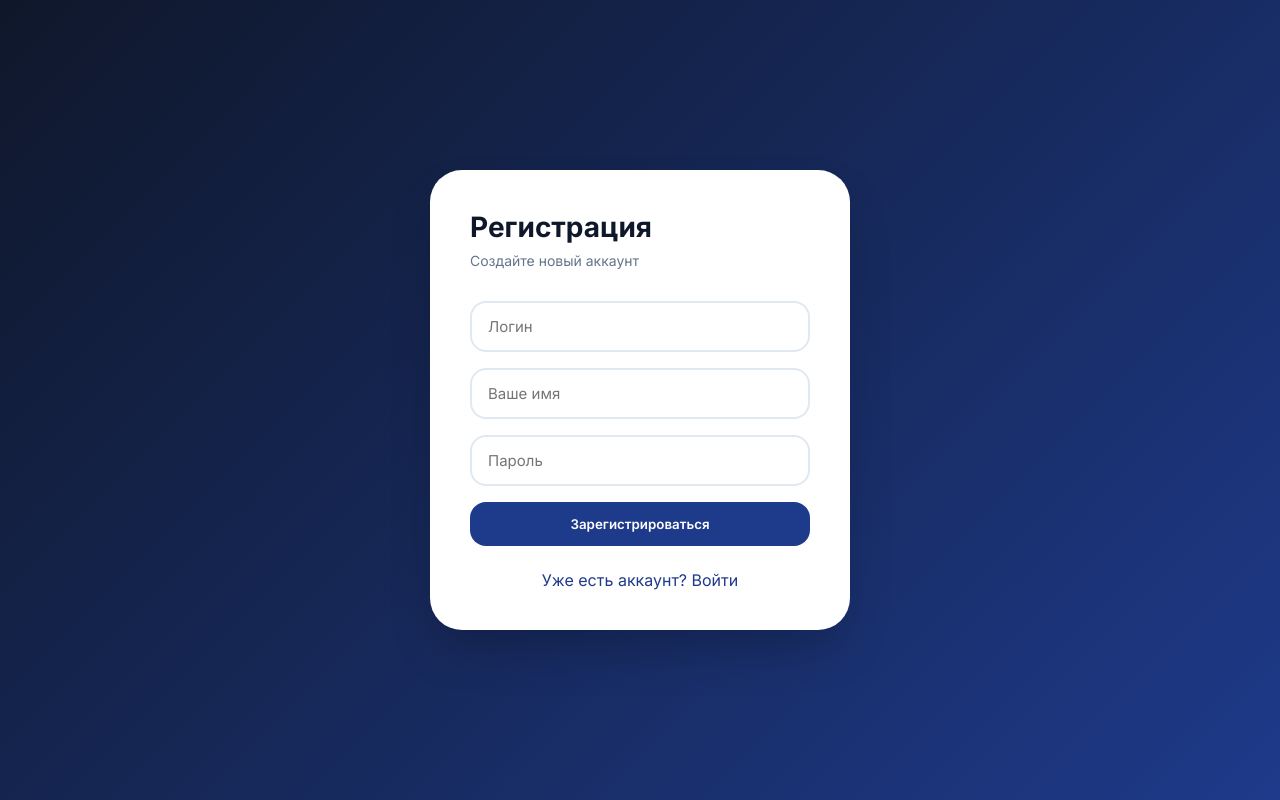
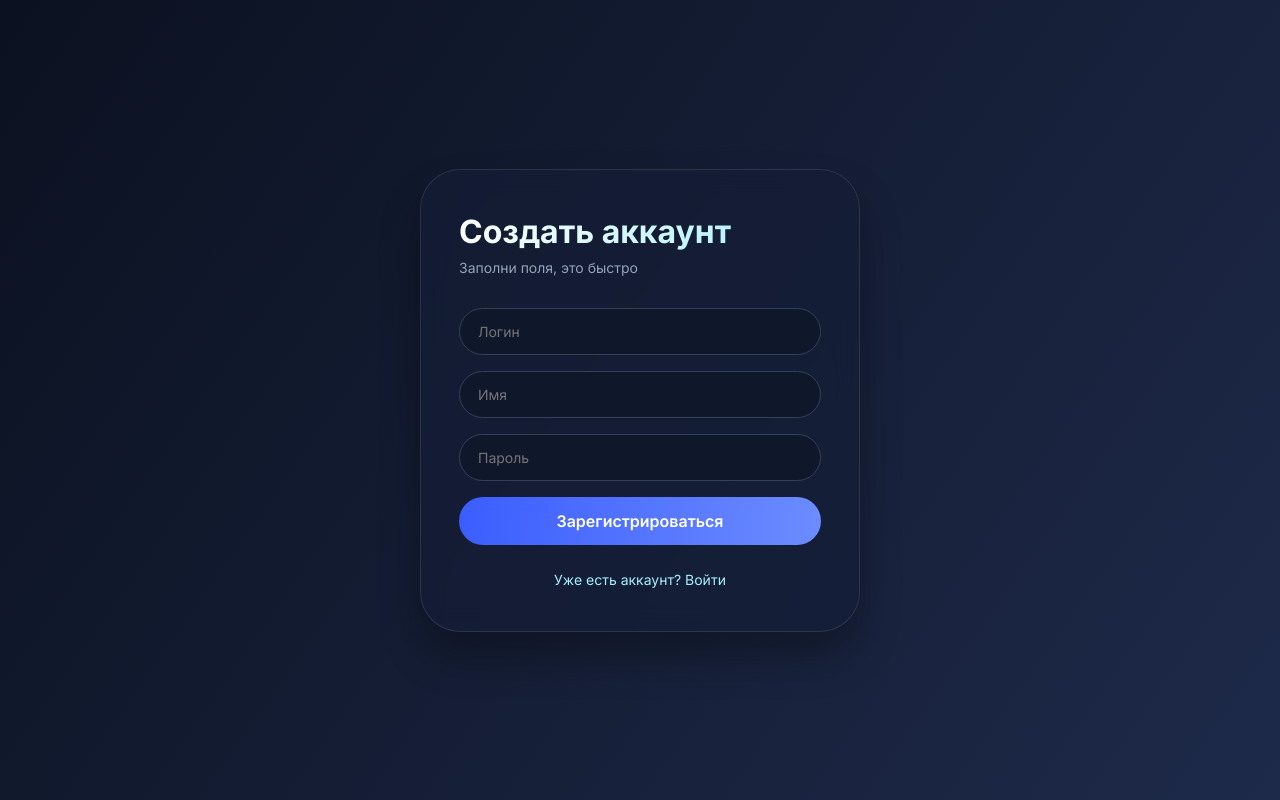
Before and after one commit to artemaas76/praktica_sait, a Flask app: page /register in a window 1280 px wide. Run offline with Flask 3, Linux system fonts and the light colour scheme.

Commit message:
Update register.html

```diff
--- a/templates/register.html
+++ b/templates/register.html
@@ -2,66 +2,100 @@
 <html lang="ru">
 <head>
     <meta charset="UTF-8">
-    <title>Регистрация | Дневник</title>
-    <link href="https://fonts.googleapis.com/css2?family=Inter:wght@300;400;500;600;700&display=swap" rel="stylesheet">
+    <title>Регистрация — Дневник</title>
+    <link href="https://fonts.googleapis.com/css2?family=Inter:opsz,wght@14..32,300;14..32,400;14..32,500;14..32,600;14..32,700&display=swap" rel="stylesheet">
     <style>
         * { margin: 0; padding: 0; box-sizing: border-box; font-family: 'Inter', sans-serif; }
         body {
-            background: linear-gradient(135deg, #0f172a 0%, #1e3a8a 100%);
+            background: linear-gradient(125deg, #0B1120 0%, #1E2A4A 100%);
             min-height: 100vh;
             display: flex;
             align-items: center;
             justify-content: center;
         }
-        .card {
-            background: white;
-            padding: 40px;
-            border-radius: 32px;
-            width: 420px;
-            box-shadow: 0 25px 50px -12px rgba(0,0,0,0.25);
+        .glass-card {
+            background: rgba(20, 30, 55, 0.65);
+            backdrop-filter: blur(12px);
+            border: 1px solid rgba(255,255,255,0.1);
+            border-radius: 40px;
+            padding: 42px 38px;
+            width: 440px;
+            box-shadow: 0 25px 40px rgba(0,0,0,0.3);
         }
-        h2 { font-size: 28px; font-weight: 700; color: #0f172a; margin-bottom: 8px; }
-        .sub { color: #64748b; font-size: 14px; margin-bottom: 32px; }
+        h2 {
+            font-size: 32px;
+            font-weight: 700;
+            background: linear-gradient(125deg, #FFFFFF, #A5F0FF);
+            -webkit-background-clip: text;
+            background-clip: text;
+            color: transparent;
+            margin-bottom: 8px;
+        }
+        .sub {
+            color: #94A3B8;
+            font-size: 14px;
+            margin-bottom: 32px;
+        }
         input {
             width: 100%;
-            padding: 14px 16px;
-            border: 2px solid #e2e8f0;
-            border-radius: 16px;
-            font-size: 15px;
+            padding: 14px 18px;
+            background: #0F172A;
+            border: 1px solid #334155;
+            border-radius: 28px;
+            font-size: 14px;
+            color: #F1F5F9;
             margin-bottom: 16px;
+            transition: all 0.2s;
         }
-        input:focus { outline: none; border-color: #1e3a8a; }
+        input:focus {
+            outline: none;
+            border-color: #6C8CFF;
+            box-shadow: 0 0 0 3px rgba(108,140,255,0.2);
+        }
         button {
             width: 100%;
             padding: 14px;
-            background: #1e3a8a;
+            background: linear-gradient(95deg, #3B5DFF, #6C8CFF);
+            border: none;
+            border-radius: 40px;
+            font-weight: 600;
+            font-size: 16px;
             color: white;
-            border: none;
-            border-radius: 16px;
-            font-weight: 600;
             cursor: pointer;
+            transition: 0.2s;
         }
-        button:hover { background: #0f172a; }
-        a { color: #1e3a8a; text-decoration: none; }
+        button:hover {
+            transform: translateY(-2px);
+            background: linear-gradient(95deg, #2F4AD8, #5B77E8);
+        }
+        a {
+            color: #A5F0FF;
+            text-decoration: none;
+            font-size: 14px;
+        }
+        a:hover { text-decoration: underline; }
         .text-center { text-align: center; margin-top: 24px; }
-        .alert { padding: 12px; border-radius: 12px; margin-bottom: 20px; }
-        .alert-danger { background: #fee2e2; color: #991b1b; }
+        .flash {
+            padding: 12px;
+            border-radius: 24px;
+            margin-bottom: 20px;
+            font-size: 13px;
+        }
+        .flash-error { background: rgba(248,113,113,0.15); border: 1px solid #F87171; color: #FECACA; }
     </style>
 </head>
 <body>
-    <div class="card">
-        <h2>Регистрация</h2>
-        <div class="sub">Создайте новый аккаунт</div>
+    <div class="glass-card">
+        <h2>Создать аккаунт</h2>
+        <div class="sub">Заполни поля, это быстро</div>
         {% with messages = get_flashed_messages(with_categories=true) %}
-            {% if messages %}
-                {% for category, message in messages %}
-                    <div class="alert alert-danger">{{ message }}</div>
-                {% endfor %}
-            {% endif %}
+            {% for cat, msg in messages %}
+                <div class="flash flash-{{ cat }}">{{ msg }}</div>
+            {% endfor %}
         {% endwith %}
         <form method="POST">
-            <input type="text" name="username" placeholder="Логин" required>
-            <input type="text" name="name" placeholder="Ваше имя" required>
+            <input type="text" name="username" placeholder="Логин" autocomplete="off" required>
+            <input type="text" name="name" placeholder="Имя" required>
             <input type="password" name="password" placeholder="Пароль" required>
             <button type="submit">Зарегистрироваться</button>
         </form>
```
